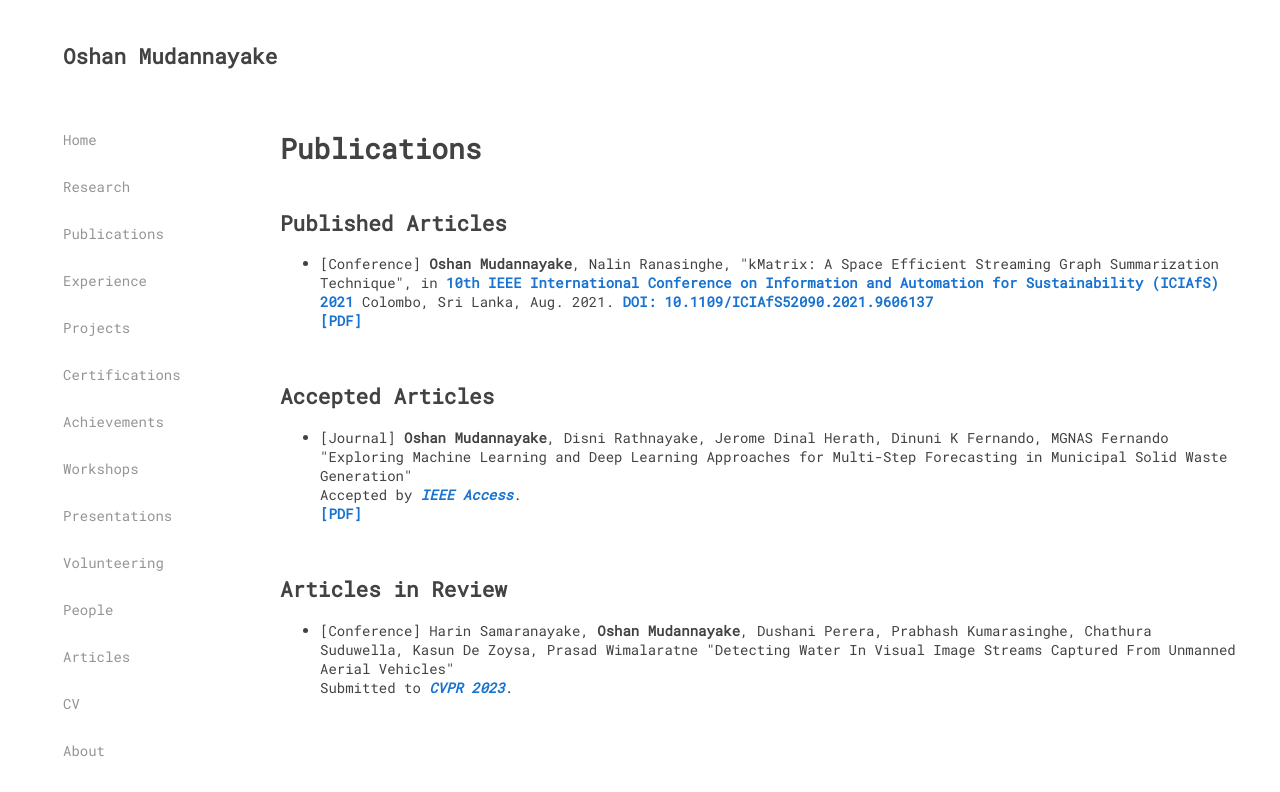
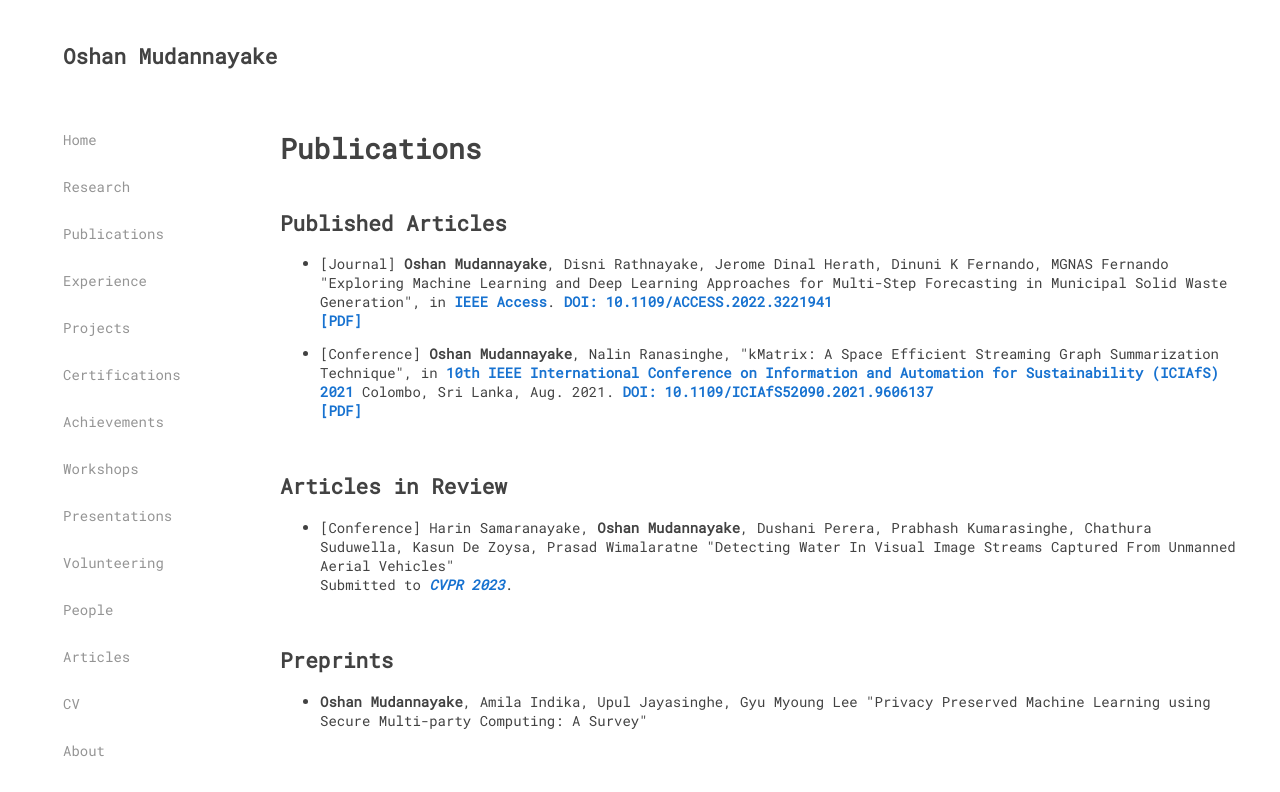
Before and after one commit to ivantha/ivantha.github.io, a Gatsby site: page /publications in a window 1280 px wide. Built offline with nearby package versions, Linux system fonts and the light colour scheme; Gatsby itself is replaced by a stand-in of ours.

Commit message:
update SWM publication

```diff
--- a/src/pages/publications.js
+++ b/src/pages/publications.js
@@ -14,34 +14,31 @@ const PublicationsPage = () => {
                     <h2 className="publications-subtitle">Published Articles</h2>
                     <ul>
                         <li>
+                            <span>[Journal] <b>Oshan Mudannayake</b>, Disni Rathnayake, Jerome Dinal Herath, Dinuni K Fernando, MGNAS Fernando "Exploring Machine Learning and Deep Learning Approaches for Multi-Step Forecasting in Municipal Solid Waste Generation", in <OutboundLink
+                                className="link" href="https://ieeexplore.ieee.org/xpl/RecentIssue.jsp?punumber=6287639" target="_blank" rel="noopener noreferrer">IEEE Access</OutboundLink>. <OutboundLink
+                                className="link" href="https://ieeexplore.ieee.org/document/9950270">DOI: 10.1109/ACCESS.2022.3221941</OutboundLink></span>
+                            <br/>
+                            <span>
+                                <OutboundLink className="link" href="https://ieeexplore.ieee.org/stamp/stamp.jsp?tp=&arnumber=9950270" target="_blank" rel="noopener noreferrer">[PDF]</OutboundLink>
+                                {/*<a className="link" href="xxxxx">[Cite]</a>*/}
+                            </span>
+                        </li>
+                        <li>
                             <span>[Conference] <b>Oshan Mudannayake</b>, Nalin Ranasinghe, "kMatrix: A Space Efficient Streaming Graph Summarization Technique", in <OutboundLink
                                 className="link" href="https://spsr.sltc.ac.lk/events/iciafs-2021/" target="_blank" rel="noopener noreferrer">10th IEEE International Conference on Information and Automation for Sustainability (ICIAfS) 2021</OutboundLink> Colombo, Sri Lanka, Aug. 2021. <OutboundLink
                                 className="link" href="https://ieeexplore.ieee.org/document/9606137">DOI: 10.1109/ICIAfS52090.2021.9606137</OutboundLink></span>
                             <br/>
                             <span>
-                                <OutboundLink className="link" href="/mudannayake2021kmatrix.pdf" target="_blank"
-                                              rel="noopener noreferrer">[PDF]</OutboundLink>
+                                <OutboundLink className="link" href="/mudannayake2021kmatrix.pdf" target="_blank" rel="noopener noreferrer">[PDF]</OutboundLink>
                                 {/*<a className="link" href="xxxxx">[Cite]</a>*/}
                             </span>
                         </li>
                     </ul>
-                    <div className="publications-divider"></div>
-                    <h2 className="publications-subtitle">Accepted Articles</h2>
-                    <ul>
-                        <li>
-                            <span>[Journal] <b>Oshan Mudannayake</b>, Disni Rathnayake, Jerome Dinal Herath, Dinuni K Fernando, MGNAS Fernando "Exploring Machine Learning and Deep Learning Approaches for Multi-Step Forecasting in Municipal Solid Waste Generation"</span>
-                            <br/>
-                            <span>Accepted by <i><OutboundLink className="link" href="https://ieeeaccess.ieee.org/"
-                                                               target="_blank"
-                                                               rel="noopener noreferrer">IEEE Access</OutboundLink></i>.</span>
-                            <br/>
-                            <span>
-                                <OutboundLink className="link" href="/mudannayake2022exploring.pdf" target="_blank"
-                                              rel="noopener noreferrer">[PDF]</OutboundLink>
-                                {/*<a className="link" href="xxxxx">[Cite]</a>*/}
-                            </span>
-                        </li>
-                    </ul>
+                    {/*<div className="publications-divider"></div>*/}
+                    {/*<h2 className="publications-subtitle">Accepted Articles</h2>*/}
+                    {/*<ul>*/}
+                    {/*    */}
+                    {/*</ul>*/}
                     <div className="publications-divider"></div>
                     <h2 className="publications-subtitle">Articles in Review</h2>
                     <ul>
```
Also changed, not shown: 1 other file.
